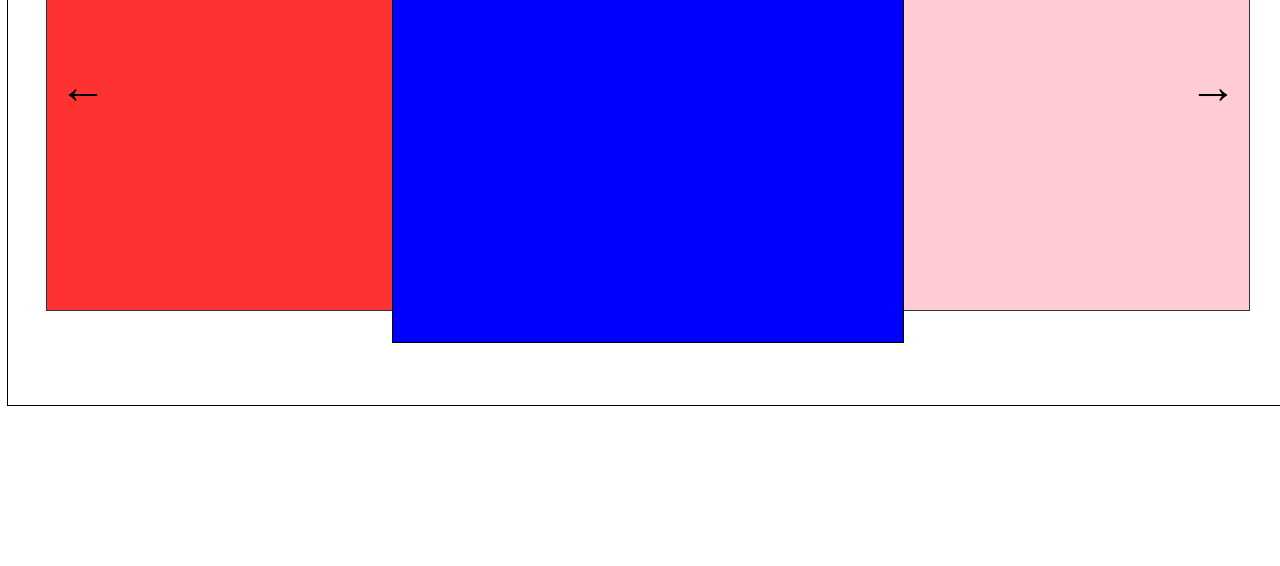
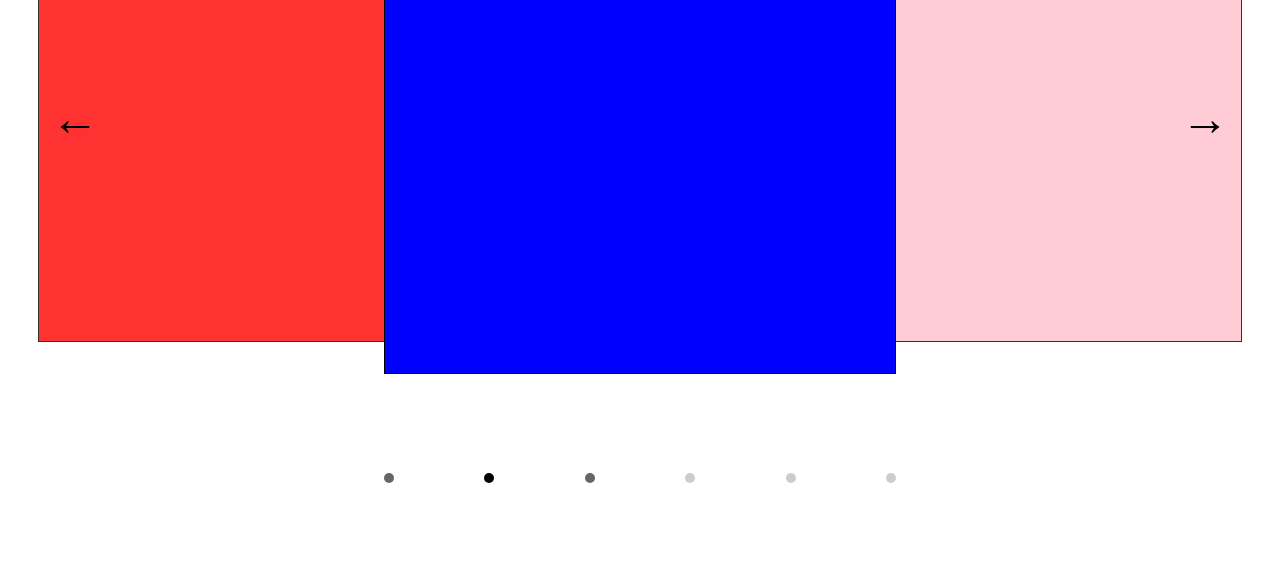
Before and after one commit to jongin12/kdt, a plain HTML site: page 0822~0826/0824-slide.html in a window 1280 px wide. Shown: the part 242-808 px from the top of the page. Drawn offline with Linux system fonts and the light colour scheme.

Commit message:
Add files via upload

```diff
--- a/0822~0826/0824-slide.html
+++ b/0822~0826/0824-slide.html
@@ -6,9 +6,10 @@
   <meta name="viewport" content="width=device-width, initial-scale=1.0">
   <title>Document</title>
   <style>
-    qer{
-      flex-direction: column;
-      border-radius: 15px;
+    *{
+      margin:0px;
+      padding: 0px;
+      box-sizing: border-box;
     }
   </style>
 </head>
@@ -43,7 +44,6 @@
     createtag(root,2,'div');
     root.children[0].style.width = '100vw';
     root.children[0].style.height = '80vh';
-    root.children[0].style.border = '1px black solid';
     root.children[0].style.display = 'flex';
     root.children[0].style.justifyContent = 'center';
     root.children[0].style.alignItems = 'center';
@@ -83,14 +83,6 @@
     listBox[3].textContent = '←';
     listBox[4].textContent = '→';
 
-    let makeList = () => {
-      for(i=0;i<3;i++){
-        listBox[i].style.backgroundColor = listColor[i];
-        listBox[i].textContent = listText[i];
-      }
-    }
-    makeList();
-
     listBox[3].addEventListener('click',function(){
       list.unshift(list.pop());
       listColor.unshift(listColor.pop());
@@ -105,20 +97,37 @@
       makeList();
     })
 
+    root.children[1].style.width = '40vw';
+    root.children[1].style.height = '10vh';
+    root.children[1].style.display = 'flex';
+    root.children[1].style.justifyContent = 'space-between';
+    root.children[1].style.alignItems = 'center';
 
 
+    createtag(root.children[1],list.length,'div');
+    const dot = root.children[1].children;
+    console.log(dot);
+
+    for(let i=0;i<dot.length;i++){
+      dot[i].style.width = '10px'
+      dot[i].style.height = '10px'
+      dot[i].style.borderRadius = '5px'
+    }
 
 
-
-    root.children[1].style.width = '100vw';
-    root.children[1].style.height = '20vh';
-
-
-
-
-
-
-
+    let makeList = () => {
+      for(i=0;i<3;i++){
+        listBox[i].style.backgroundColor = listColor[i];
+        listBox[i].textContent = listText[i];
+      }
+      for(let i=0;i<dot.length;i++){
+        dot[i].style.backgroundColor = '#ccc'
+      }
+      dot[list[0]].style.backgroundColor = '#666'
+      dot[list[1]].style.backgroundColor = '#000'
+      dot[list[2]].style.backgroundColor = '#666'
+    }
+    makeList();
 
   </script>
 </body>
```
